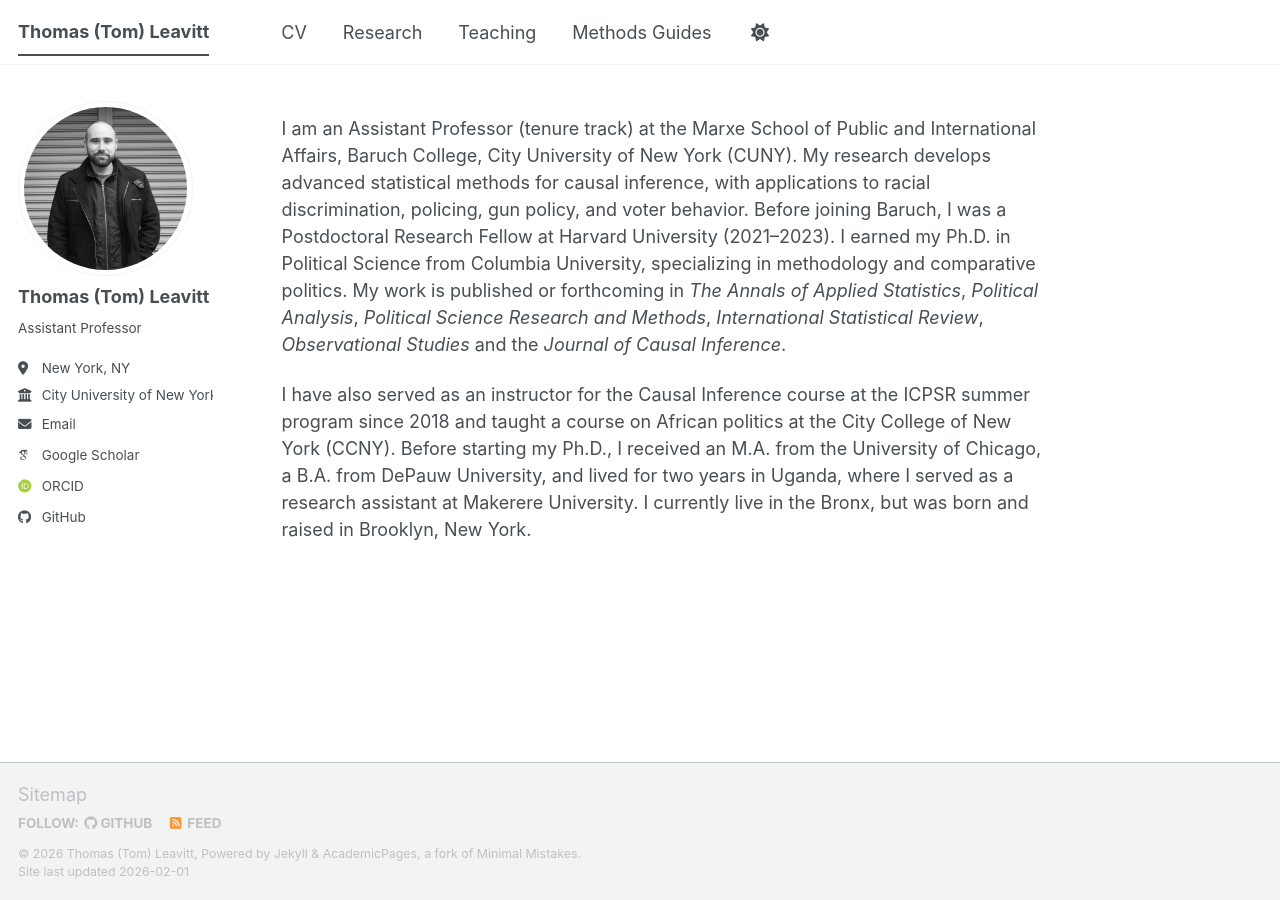
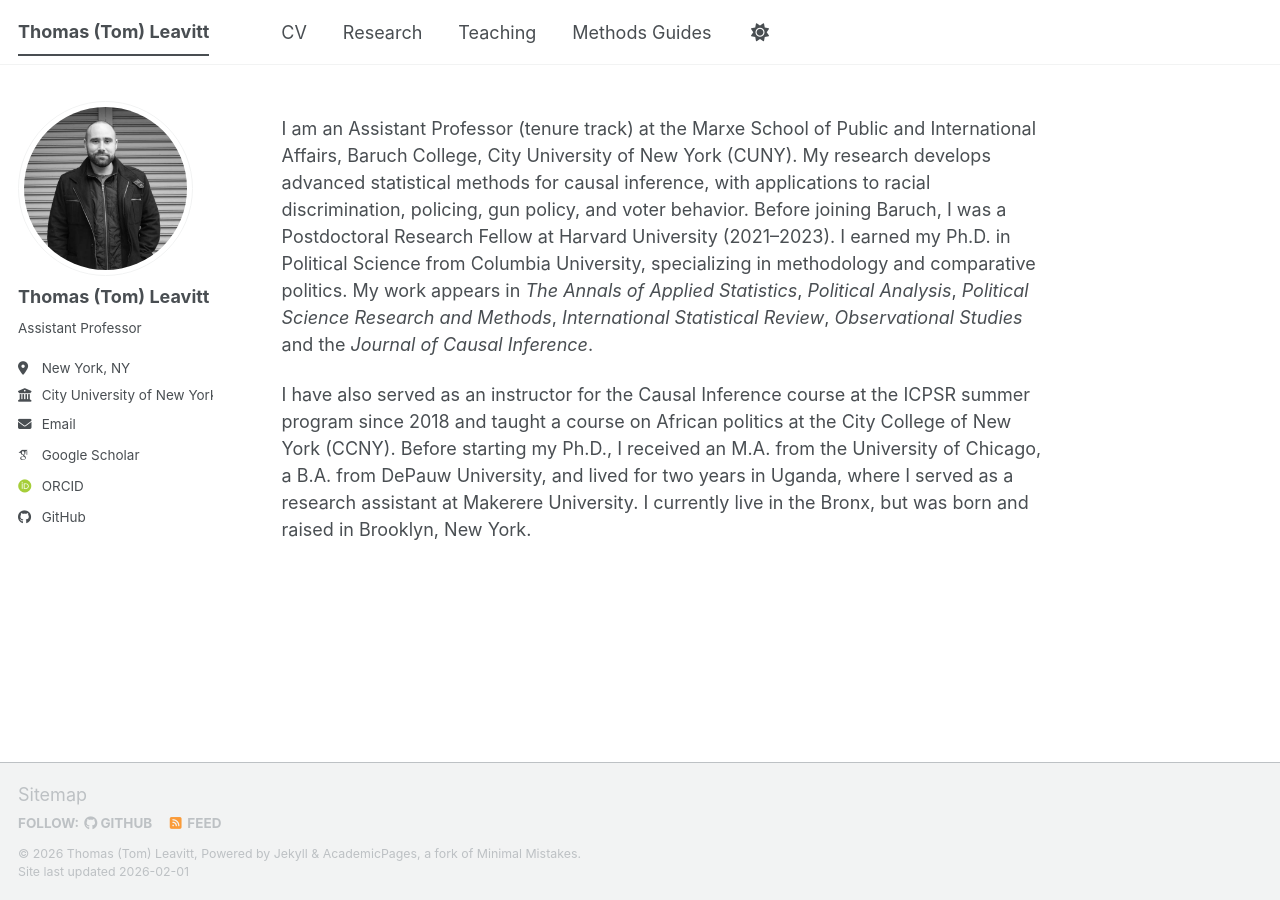
Before and after one commit to tl2624/tl2624.github.io, a Jekyll site: the page built from _pages/about.md, in a window 1280 px wide. Built offline with Jekyll 4.4.1, drawn with Linux system fonts in a browser that asks for light colours; some web fonts are replaced; a script bundle is joined from its source files by our own code; library files that are not in the unit come from our copies.

Commit message:
Revise publication status in about.md
Updated publication status from 'published or forthcoming' to 'appears' in the about page.

```diff
--- a/_pages/about.md
+++ b/_pages/about.md
@@ -7,6 +7,6 @@ redirect_from:
   - /about.html
 ---
 
-I am an Assistant Professor (tenure track) at the Marxe School of Public and International Affairs, Baruch College, City University of New York (CUNY). My research develops advanced statistical methods for causal inference, with applications to racial discrimination, policing, gun policy, and voter behavior. Before joining Baruch, I was a Postdoctoral Research Fellow at Harvard University (2021–2023). I earned my Ph.D. in Political Science from Columbia University, specializing in methodology and comparative politics. My work is published or forthcoming in *The Annals of Applied Statistics*, *Political Analysis*, *Political Science Research and Methods*, *International Statistical Review*, *Observational Studies* and the *Journal of Causal Inference*.
+I am an Assistant Professor (tenure track) at the Marxe School of Public and International Affairs, Baruch College, City University of New York (CUNY). My research develops advanced statistical methods for causal inference, with applications to racial discrimination, policing, gun policy, and voter behavior. Before joining Baruch, I was a Postdoctoral Research Fellow at Harvard University (2021–2023). I earned my Ph.D. in Political Science from Columbia University, specializing in methodology and comparative politics. My work appears in *The Annals of Applied Statistics*, *Political Analysis*, *Political Science Research and Methods*, *International Statistical Review*, *Observational Studies* and the *Journal of Causal Inference*.
 
 I have also served as an instructor for the Causal Inference course at the ICPSR summer program since 2018 and taught a course on African politics at the City College of New York (CCNY). Before starting my Ph.D., I received an M.A. from the University of Chicago, a B.A. from DePauw University, and lived for two years in Uganda, where I served as a research assistant at Makerere University. I currently live in the Bronx, but was born and raised in Brooklyn, New York.
```
